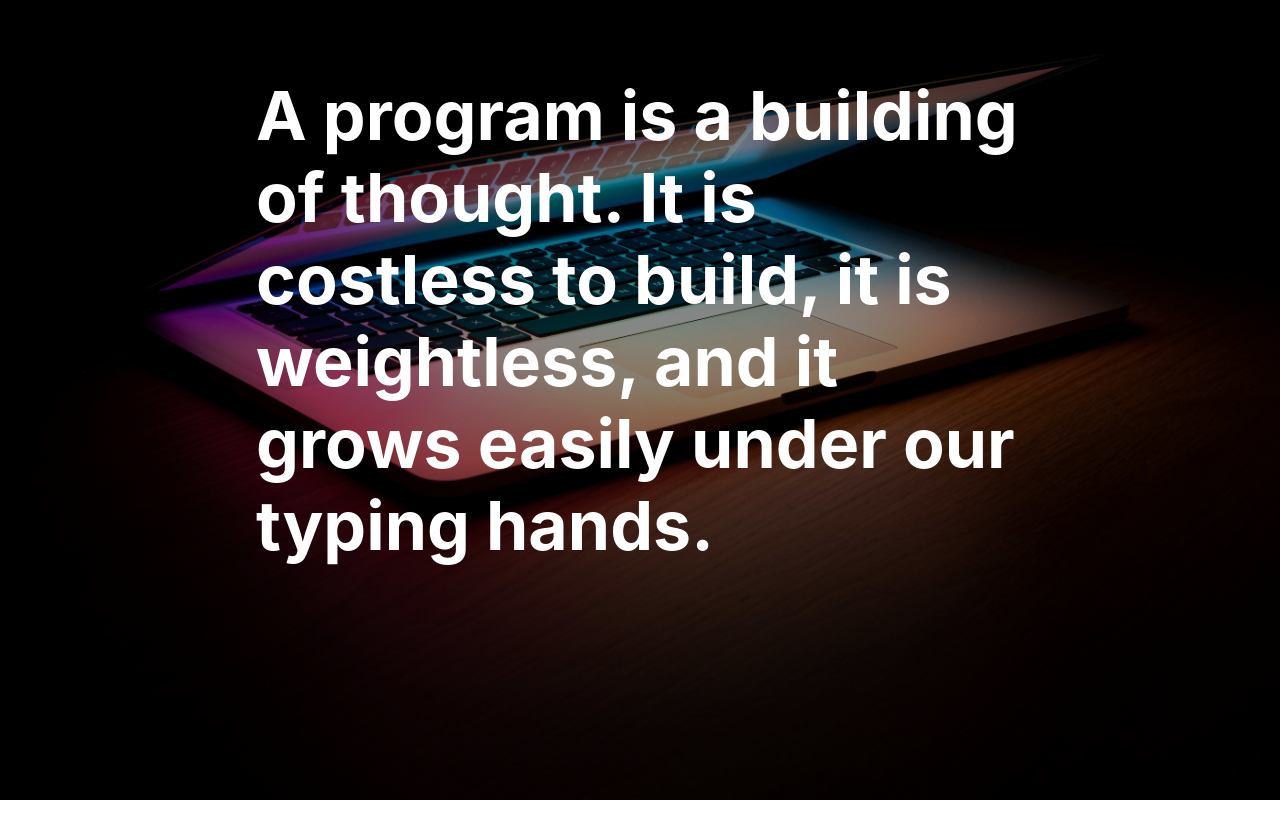
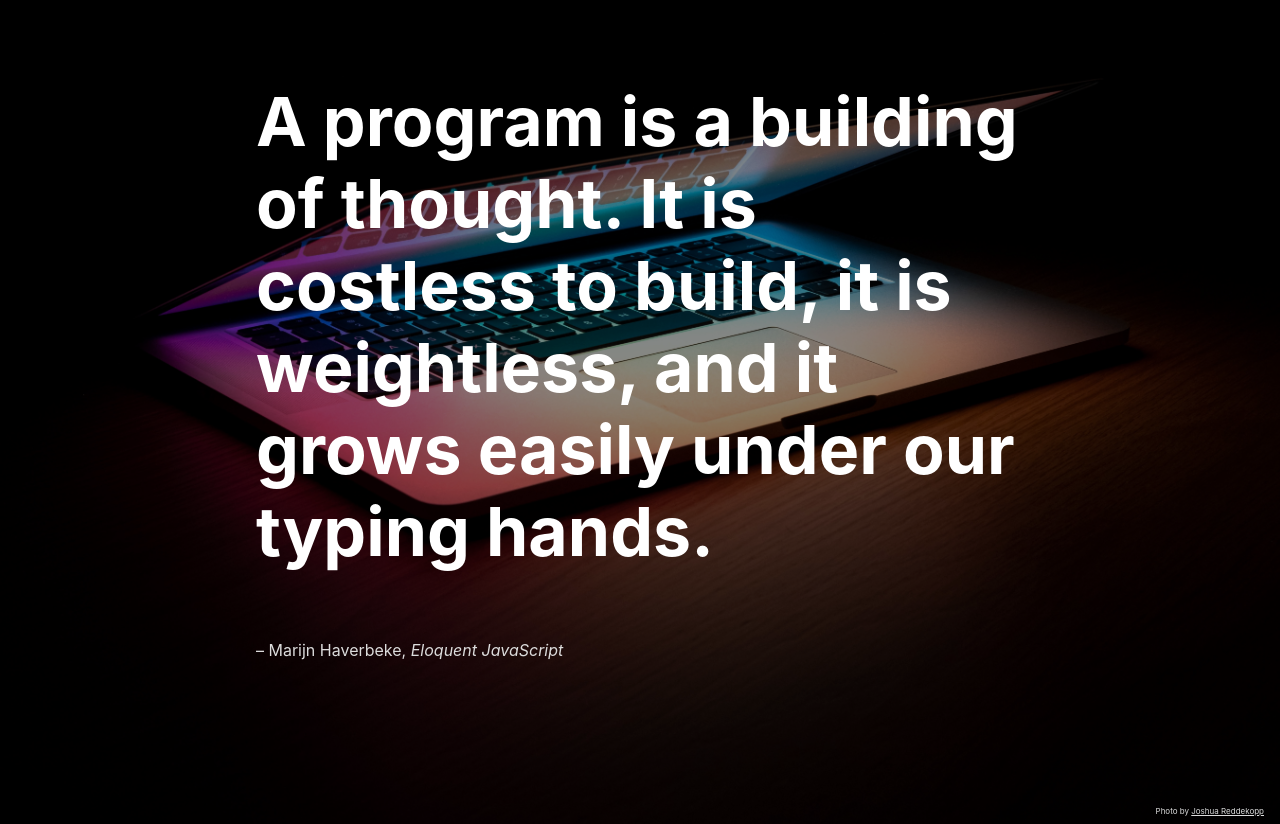
Before and after one commit to mic-css/mic-css.github.io, a React (Create React App) app: page / in a window 1280 px wide. Shown: the part 953-1777 px from the top of the page. Before the commit the page ends 1753 px from the top, so only its background shows below. Built offline with nearby package versions, Linux system fonts and the light colour scheme.

Commit message:
Add quote and image attribution

```diff
--- a/src/components/About.js
+++ b/src/components/About.js
@@ -63,9 +63,10 @@ export default function About() {
       <div css={about}>
         <p>
           Hi, I&#x2019;m Mic! I&#x2019;m a product-focused software engineer
-          with over five years of experience developing digital products. More
-          details about my work coming soon.
+          with over five years of experience developing digital products.
         </p>
+
+        <p>More details about my work coming soon.</p>
       </div>
     </div>
   )
--- a/src/components/Quote.js
+++ b/src/components/Quote.js
@@ -4,12 +4,14 @@ import laptop from "../assets/laptop.jpg"
 
 const container = css`
   width: 100%;
-  height: 30rem;
+  height: 35rem;
+  position: relative;
   background: url(${laptop}) no-repeat center center;
   background-size: cover;
   background-blend-mode: darken;
   background-color: #0007;
   display: flex;
+  flex-direction: column;
   justify-content: center;
   align-items: center;
 
@@ -18,24 +20,69 @@ const container = css`
   }
 `
 
+const textContainer = css`
+  width: 80%;
+
+  @media (min-width: 420px) {
+    width: 60%;
+  }
+`
+
 const text = css`
   color: white;
   font-size: 1.8em;
   font-weight: bold;
-  width: 80%;
 
   @media (min-width: 420px) {
     font-size: 4.25em;
-    width: 60%;
+  }
+`
+
+const quoteAttribution = css`
+  color: gainsboro;
+  font-size: 0.9em;
+
+  @media (min-width: 420px) {
+    font-size: 1em;
+  }
+`
+
+const imageAttribution = css`
+  font-size: 0.1em;
+  color: gainsboro;
+  position: absolute;
+  right: 0;
+  bottom: 0;
+  margin: 1em 2em;
+
+  a {
+    color: gainsboro;
+  }
+
+  @media (min-width: 420px) {
+    font-size: 0.5em;
   }
 `
 
 export default function Quote() {
   return (
     <div css={container}>
-      <p css={text}>
-        A program is a building of thought. It is costless to build, it is
-        weightless, and it grows easily under our typing hands.
+      <div css={textContainer}>
+        <p css={text}>
+          A program is a building of thought. It is costless to build, it is
+          weightless, and it grows easily under our typing hands.
+        </p>
+
+        <p css={quoteAttribution}>
+          &#8211; Marijn Haverbeke, <em>Eloquent JavaScript</em>
+        </p>
+      </div>
+
+      <p css={imageAttribution}>
+        Photo by{" "}
+        <a href="https://unsplash.com/@joshuaryanphoto?utm_source=unsplash&utm_medium=referral&utm_content=creditCopyText">
+          Joshua Reddekopp
+        </a>
       </p>
     </div>
   )
```
